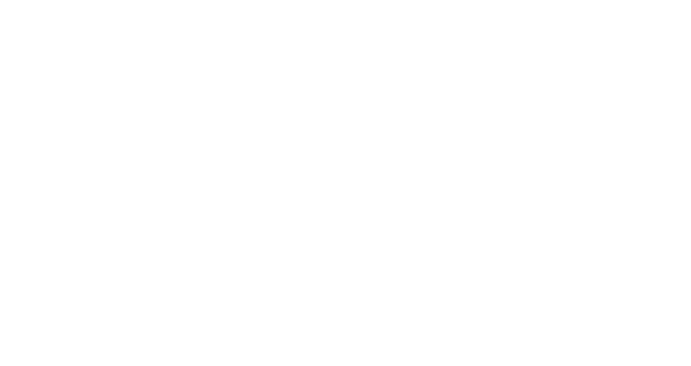
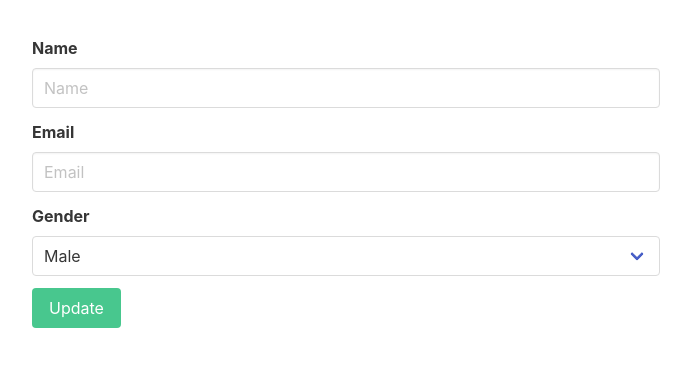
Before and after one commit to nawiq7208/CRUD-MERN, a React (Create React App) app in the folder frontend/: page /edit/1 in a window 1280 px wide. Before the commit this address had no page. Shown: the top 366 px of the page, without its empty margins (294-985 px from the left). Built offline with nearby package versions, Linux system fonts and the light colour scheme; no server answers.

Commit message:
update frontend

```diff
--- a/frontend/src/App.js
+++ b/frontend/src/App.js
@@ -1,6 +1,7 @@
 import {BrowserRouter, Routes, Route} from "react-router-dom";
+import UserList from "./components/UserList";
 import AddUser from "./components/AddUser";
-import UserList from "./components/UserList";
+import EditUser from "./components/EditUser";
 
 function App() {
   return (
@@ -8,6 +9,7 @@ function App() {
     <Routes>
       <Route path="/" element={<UserList/>}/>
       <Route path="/add" element={<AddUser/>}/>
+      <Route path="/edit/:id" element={<EditUser/>}/>
     </Routes>
     </BrowserRouter>
   );
--- /dev/null
+++ b/frontend/src/components/EditUser.js
@@ -0,0 +1,86 @@
+import React, {useState, useEffect} from "react";
+import axios from "axios";
+import { useNavigate, useParams } from "react-router-dom";
+
+const EditUser = () => {
+const [name, setName] = useState("");
+const [email, setEmail] = useState("");
+const [gender, setGender] = useState("Male");
+const navigate = useNavigate();
+const {id} = useParams();
+
+useEffect(() => {
+    getUserById();
+}, []);
+
+const updateUser =  async (e) => {
+    e.preventDefault();
+    try {
+        await axios.patch(`http://localhost:5000/users/${id}`,{
+            name,
+            email,
+            gender
+        });
+        navigate("/");
+    } catch (error) {
+        console.log(error);
+    }
+};
+
+const getUserById = async () =>{
+    const response = await axios.get(`http://localhost:5000/users/${id}`);
+    setName(response.data.name);
+    setEmail(response.data.email);
+    setGender(response.data.gender);
+}
+
+  return (
+    <div className="columns mt-5 is-centered">
+        <div className="column is-half">
+            <form onSubmit={updateUser}>
+                <div className="field">
+                    <label className="label">Name</label>
+                    <div className="control">
+                        <input
+                        type="text"
+                        className="input"
+                        value={name}
+                        onChange={(e)=> setName(e.target.value)}
+                        placeholder='Name'/>
+                    </div>
+                </div>
+                <div className="field">
+                    <label className="label">Email</label>
+                    <div className="control">
+                        <input
+                        type="text"
+                        className="input"
+                        value={email}
+                        onChange={(e)=>
+                        setEmail(e.target.value)}
+                        placeholder='Email'/>
+                    </div>
+                </div>
+                <div className="field">
+                    <label className="label">Gender</label>
+                    <div className="control">
+                        <div className="select is-fullwidth">
+                            <select value={gender} onChange={(e)=> setGender(e.target.value)}>
+                                <option value="Male">Male</option>
+                                <option value="Female">Female</option>
+                            </select>
+                        </div>
+                    </div>
+                </div>
+                <div className="field">
+                    <button type='submit' className='button is-success'>
+                        Update
+                        </button>
+                    </div>
+            </form>
+        </div>
+    </div>
+  )
+}
+
+export default EditUser;
--- a/frontend/src/components/UserList.js
+++ b/frontend/src/components/UserList.js
@@ -1,5 +1,6 @@
 import React, {useState, useEffect} from "react";
 import axios from "axios";
+import { Link } from "react-router-dom";
 
 const UserList = () => {
 const [users, setUser] = useState([]);
@@ -16,6 +17,7 @@ const getUsers = async () => {
   return (
     <div className="columns mt-5 is-centered">
         <div className="column is-half">
+          <Link to={`add`} className="button is-success">Add New</Link>
             <table className='table is-striped is-fullwidth'>
               <thead>
                 <tr>
@@ -34,7 +36,7 @@ const getUsers = async () => {
                   <td>{users.email}</td>
                   <td>{users.gender}</td>
                   <td>
-                    <button className="button is-small is-info">Edit</button>
+                    <Link to={`edit/${users.id}`} className="button is-small is-info">Edit</Link>
                     <button className="button is-small is-danger">Delete</button>
                   </td>
                 </tr>
```
